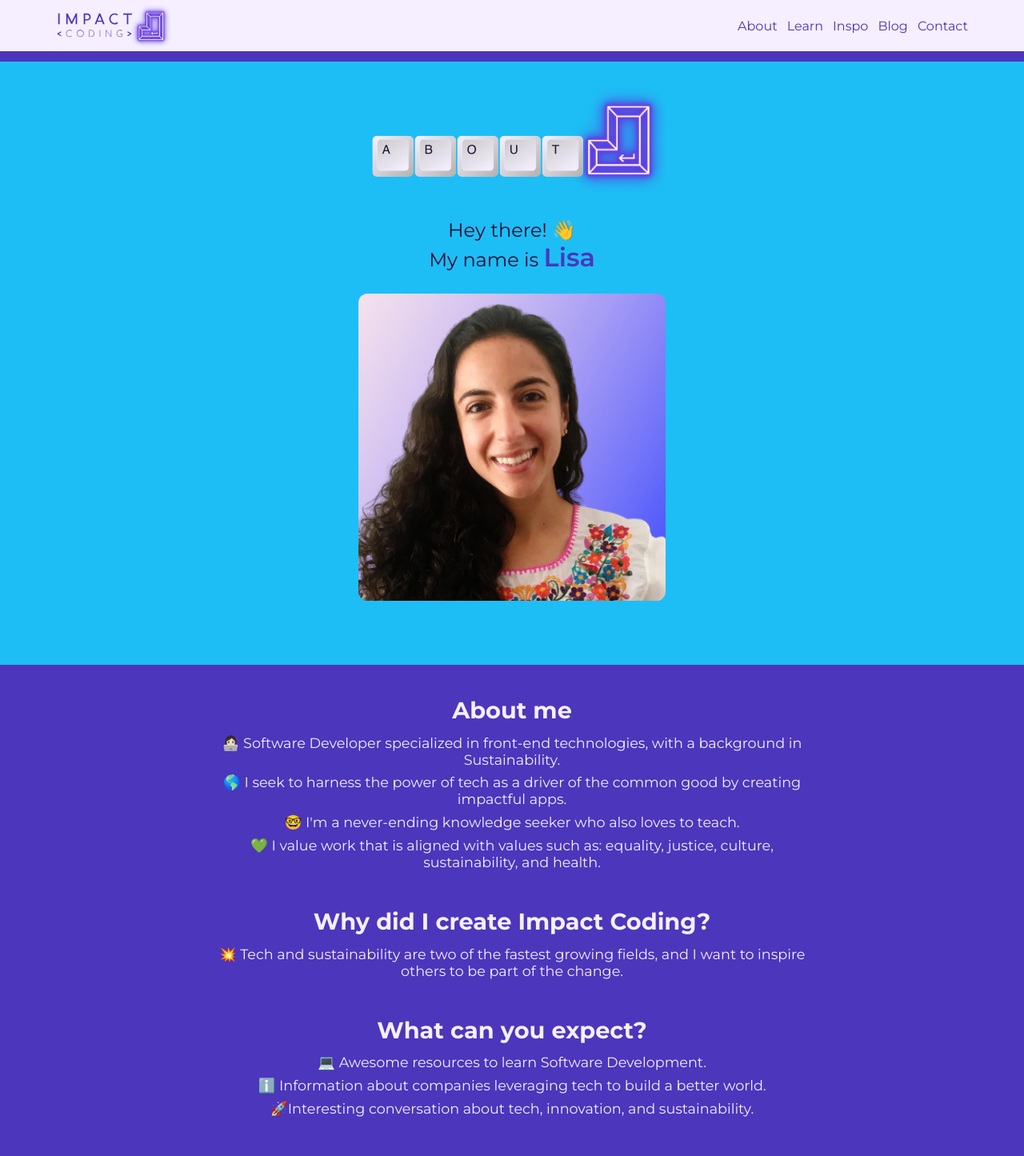
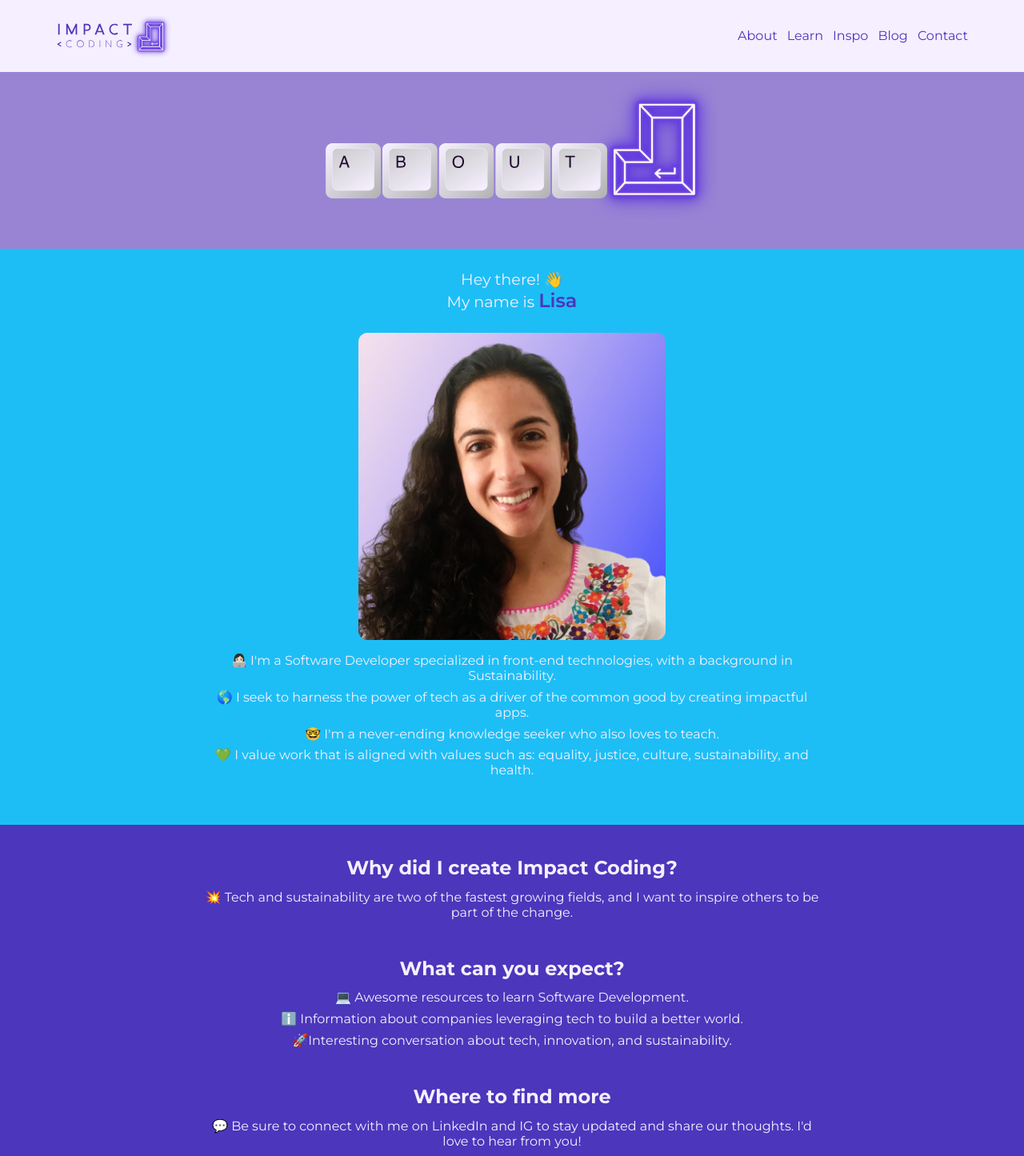
Before and after one commit to LisaSmeke/React-Project, a React (Create React App) app in the folder my-app/: page / in a window 1280 px wide. Shown: the top 1445 px of the page at 80% size. Built offline with nearby package versions, Linux system fonts and the light colour scheme.

Commit message:
Change About bg and font colors

```diff
--- a/my-app/src/components/Nav/Nav.module.css
+++ b/my-app/src/components/Nav/Nav.module.css
@@ -4,6 +4,8 @@
   display: flex;
   align-items: center;
   justify-content: space-between;
+  padding-top: 1%;
+  padding-bottom: 1%;
 }
 
 .logo-container {
--- a/my-app/src/components/pages/About/About.module.css
+++ b/my-app/src/components/pages/About/About.module.css
@@ -2,11 +2,15 @@
   color: #f5efff;
   margin: 0 auto;
   text-align: center;
-  padding: 1% 0 2% 0;
+  /* padding: 1% 0 2% 0; */
+}
+
+.about-header-container {
+  background-color: var(--secondary);
 }
 
 .about-title {
-  width: 30%;
+  width: 40%;
   padding-bottom: 1%;
 }
 
@@ -17,14 +21,13 @@
 }
 
 .hi-text {
-  font-size: 1.5rem;
-  color: var(--dark-text-color);
+  font-size: 1.2rem;
   padding-bottom: 1%;
 }
 
 .name {
   font-weight: 600;
-  font-size: 2rem;
+  font-size: 1.5rem;
   color: var(--main-bg-color);
 }
 
@@ -32,22 +35,31 @@
   width: 30%;
   border-radius: 3%;
   margin-top: 1%;
-  margin-bottom: 2%;
+  margin-bottom: 1%;
+}
+
+.about-me-text {
+  text-align: center;
+  margin: 0 auto;
+  width: 60%;
+  font-size: 1rem;
+  color: var(--light-text-color);
 }
 
 .question {
   margin-top: 3%;
   margin-bottom: 1%;
-  font-size: 1.8rem;
+  font-size: 1.5rem;
 }
 
 .intro-text {
   text-align: center;
   margin: 0 auto;
   width: 60%;
-  font-size: 1.1rem;
+  font-size: 1rem;
 }
 
-.intro-text p {
+.intro-text p,
+.about-me-text p {
   padding-bottom: 1%;
 }
--- a/my-app/src/components/pages/About/About.tsx
+++ b/my-app/src/components/pages/About/About.tsx
@@ -6,8 +6,10 @@ import aboutEnter from './about-enter.svg';
 const About = () => {
   return (
     <section className={styles['about-section']}>
+      <header className={styles['about-header-container']}>
+        <img className={styles['about-title']} src={aboutEnter} alt="About"></img>
+      </header>
       <div className={styles['intro-container']}>
-        <img className={styles['about-title']} src={aboutEnter} alt="About"></img>
         <div className={styles['hi-text']}>
           <p>Hey there! 👋</p>
           <p>
@@ -15,9 +17,24 @@ const About = () => {
           </p>
         </div>
         <img className={styles.profile} src={profile} alt="Lisa smiling"></img>
+        <div className={styles['about-me-text']}>
+          <p>
+            👩🏻‍💻 I'm a Software Developer specialized in front-end technologies, with a background in
+            Sustainability.
+          </p>
+          <p>
+            🌎 I seek to harness the power of tech as a driver of the common good by creating
+            impactful apps.
+          </p>
+          <p>🤓 I'm a never-ending knowledge seeker who also loves to teach.</p>
+          <p>
+            💚 I value work that is aligned with values such as: equality, justice, culture,
+            sustainability, and health.
+          </p>
+        </div>
       </div>
 
-      <h2 className={styles.question}>About me</h2>
+      {/* <h2 className={styles.question}>About me</h2>
       <div className={styles['intro-text']}>
         <p>
           👩🏻‍💻 Software Developer specialized in front-end technologies, with a background in
@@ -32,7 +49,7 @@ const About = () => {
           💚 I value work that is aligned with values such as: equality, justice, culture,
           sustainability, and health.
         </p>
-      </div>
+      </div> */}
 
       <h2 className={styles.question}>Why did I create Impact Coding?</h2>
       <div className={styles['intro-text']}>
```
